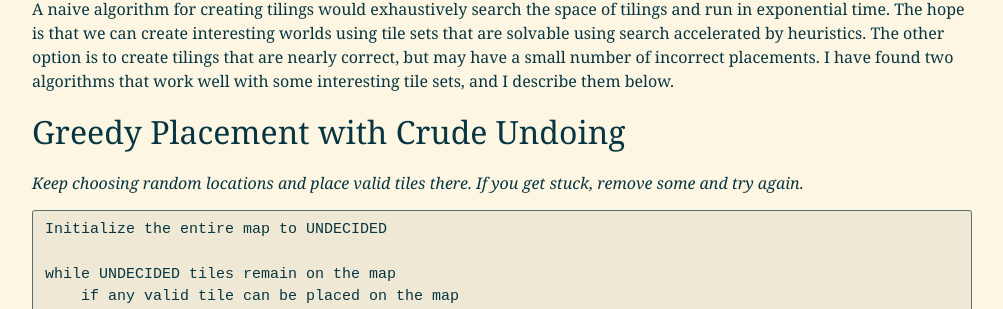
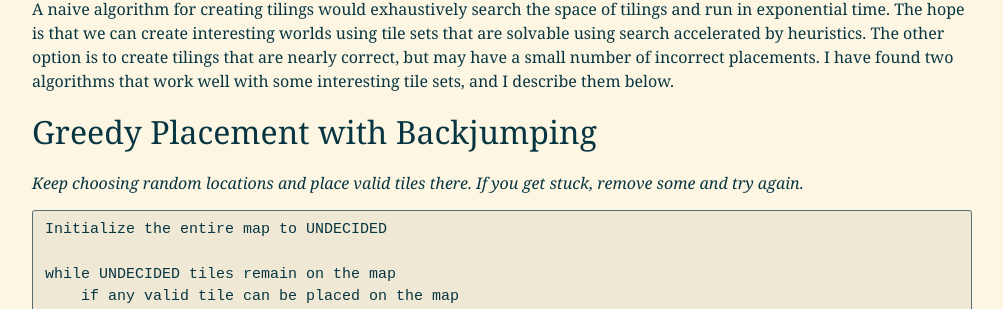
Before and after one commit to IJDykeman/ijdykeman.github.io, a Jekyll site: the page built from _posts/2017-10-16-wang-tile-procedural-generation.markdown, in a window 1280 px wide and 900 px high, scrolled down 2542 px. Shown: the part 150-459 px from the top of the window, without its empty margins (138-1141 px from the left). Built offline with Jekyll 4.4.1, drawn with Linux system fonts in a browser that asks for light colours.

Commit message:
autocommit of a content change

```diff
--- a/_posts/2017-10-16-wang-tile-procedural-generation.markdown
+++ b/_posts/2017-10-16-wang-tile-procedural-generation.markdown
@@ -45,7 +45,7 @@ Intuitively, the problem of correctly creating a nontrivial tiling is hard becau
 To motivate this post, I'll show a few tile sets that I've come up with and some tilings that can be generated under the constraints they describe.
  -->
 
-## Greedy Placement with Crude Undoing
+## Greedy Placement with Backjumping
 
 *Keep choosing random locations and place valid tiles there.  If you get stuck, remove some and try again.*
 
```
